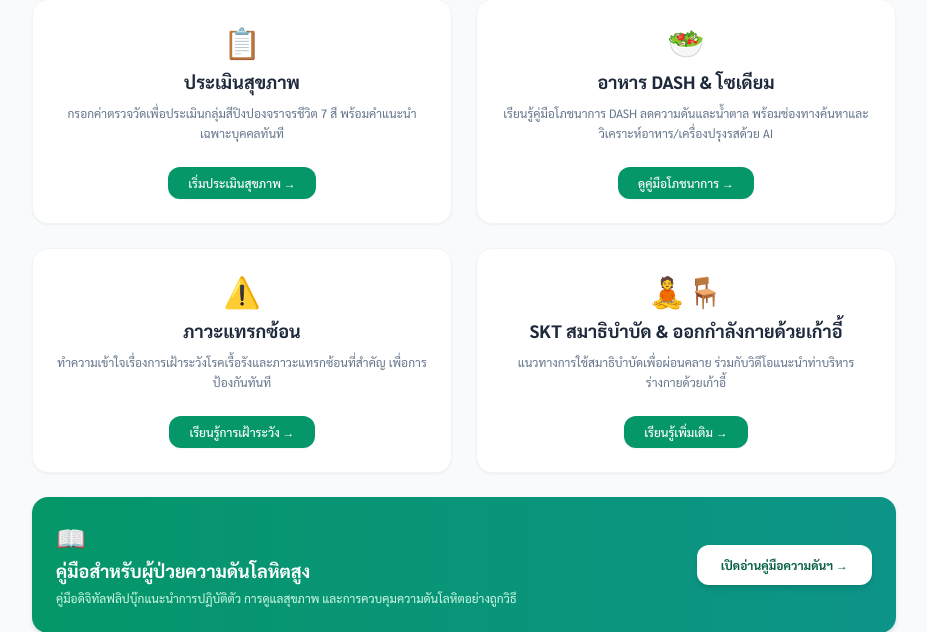
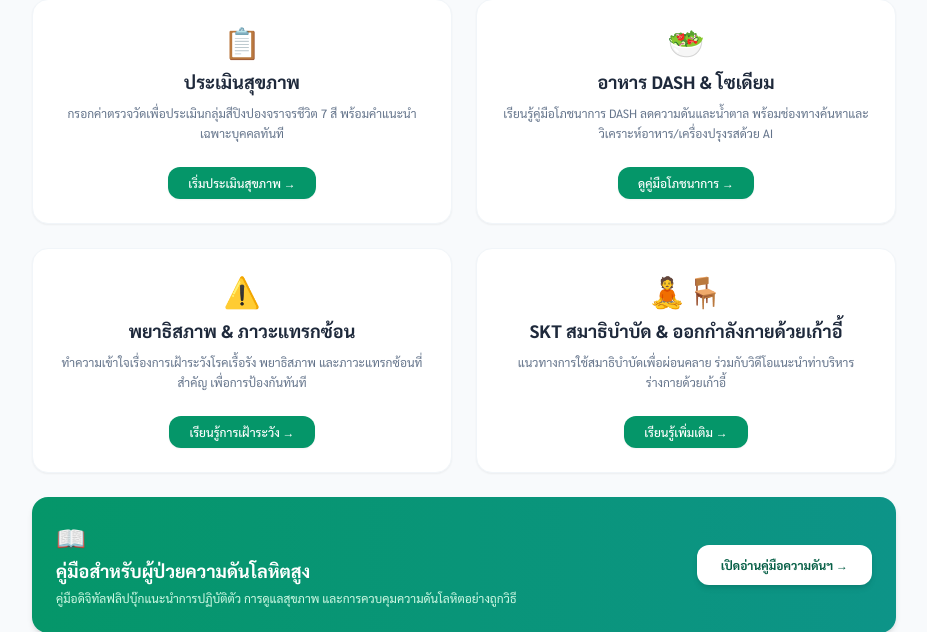
Before and after one commit to Thanaphat2/health-pingpong, a Flask app: page / in a window 1280 px wide. Shown: the part 235-867 px from the top of the page, without its empty margins (176-1103 px from the left). Run offline with Flask 3, Linux system fonts and the light colour scheme; some libraries are stand-ins or nearby versions.

Commit message:
Update index.html

```diff
--- a/templates/index.html
+++ b/templates/index.html
@@ -48,13 +48,13 @@
             </div>
         </div>
 
-        <!-- เมนูที่ 3: ภาวะแทรกซ้อน -->
+        <!-- เมนูที่ 3: พยาธิสภาพ & ภาวะแทรกซ้อน -->
         <div class="bg-white p-6 rounded-2xl shadow-sm border border-slate-100 hover:shadow-md transition flex flex-col justify-between space-y-4">
             <div class="space-y-2 text-center">
                 <div class="text-3xl mb-1">⚠️</div>
-                <h2 class="font-bold text-slate-800 text-lg">ภาวะแทรกซ้อน</h2>
+                <h2 class="font-bold text-slate-800 text-lg">พยาธิสภาพ & ภาวะแทรกซ้อน</h2>
                 <p class="text-xs text-slate-500 leading-relaxed">
-                    ทำความเข้าใจเรื่องการเฝ้าระวังโรคเรื้อรังและภาวะแทรกซ้อนที่สำคัญ เพื่อการป้องกันทันที
+                    ทำความเข้าใจเรื่องการเฝ้าระวังโรคเรื้อรัง พยาธิสภาพ และภาวะแทรกซ้อนที่สำคัญ เพื่อการป้องกันทันที
                 </p>
             </div>
             <div class="text-center pt-2">
```
